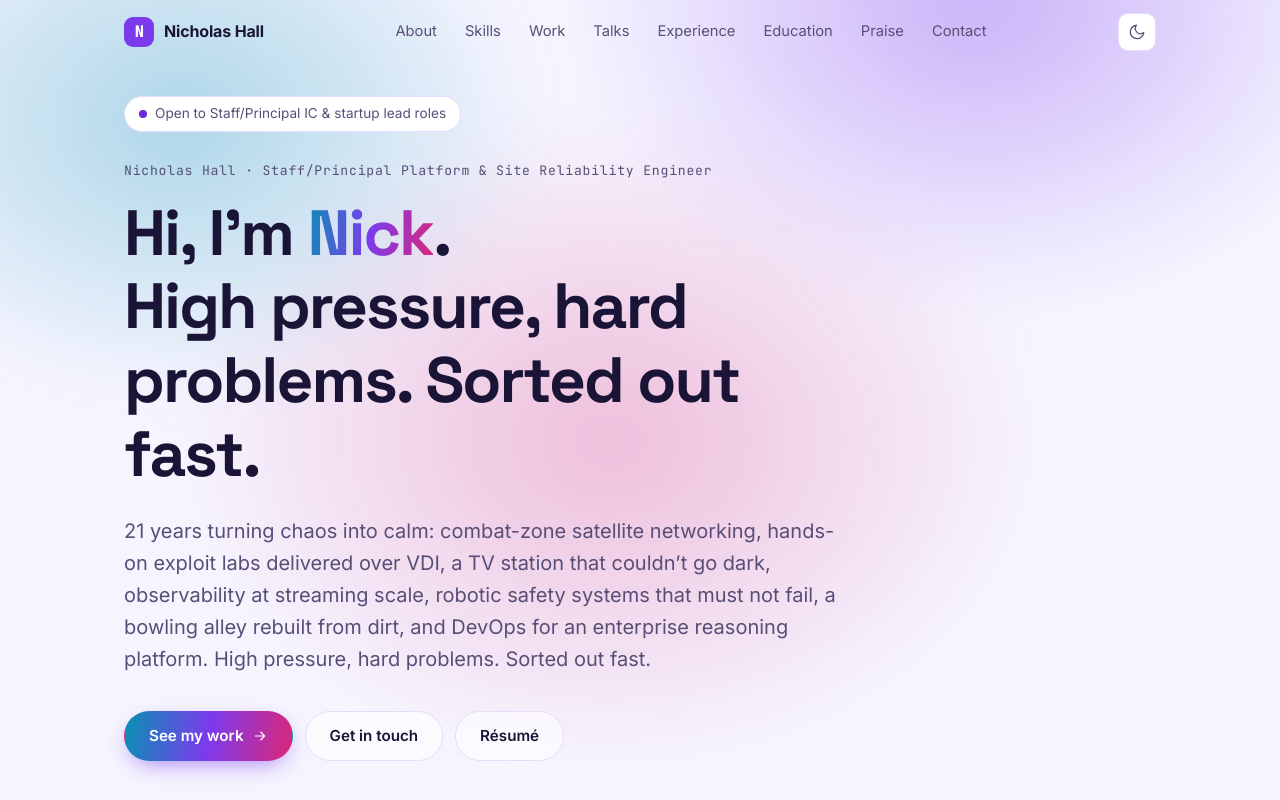
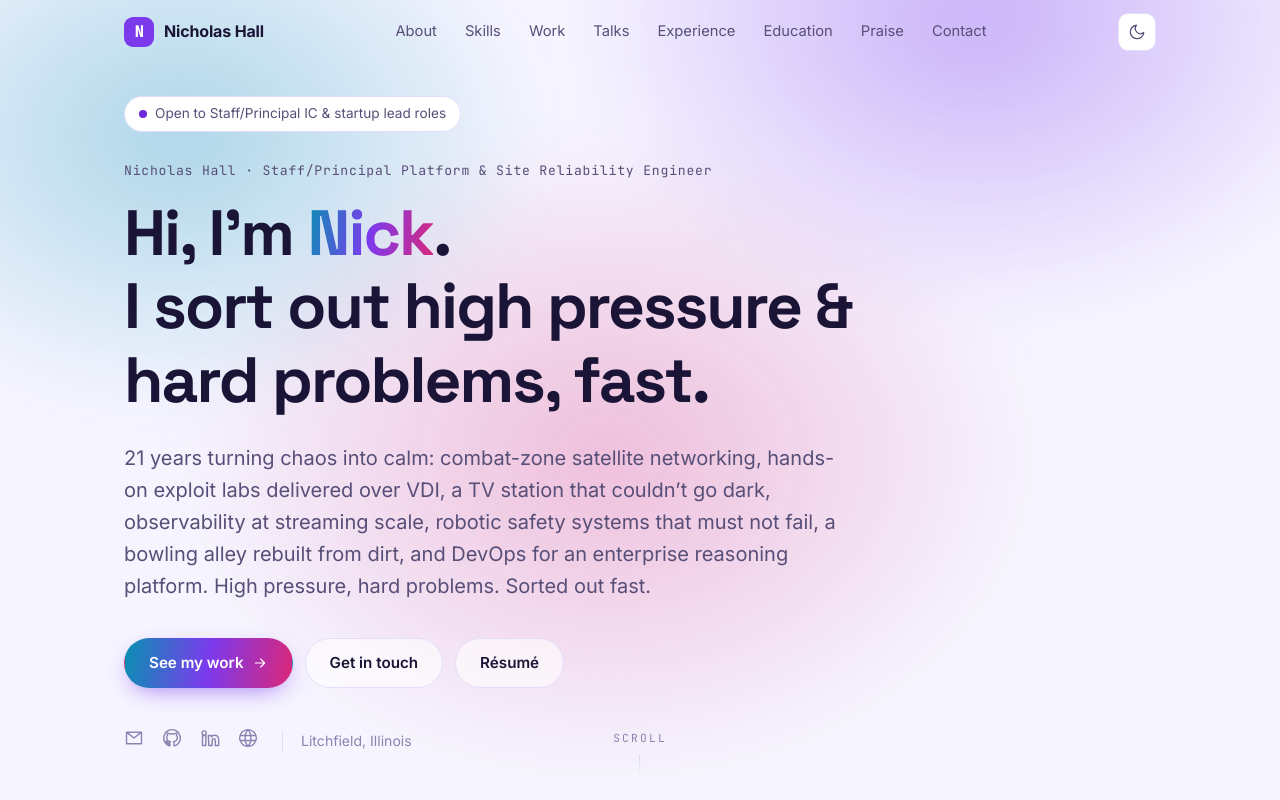
Before and after one commit to nicholas-a-hall/nicholas-a-hall.github.io, a React (Vite) app: page / in a window 1280 px wide. Shown: the top 800 px of the page. Built offline with nearby package versions, Linux system fonts and the light colour scheme.

Commit message:
update tagline content

```diff
--- a/src/data/content.js
+++ b/src/data/content.js
@@ -12,7 +12,7 @@ export const profile = {
   title: 'Nicholas Hall · Staff/Principal Platform & Site Reliability Engineer',
   // The spine: one line that says what you do and works for streaming-scale
   // reliability AND startup range.
-  tagline: 'High pressure, hard problems. Sorted out fast.',
+  tagline: 'I sort out high pressure & hard problems, fast.',
   // The range story, in your own voice.
   blurb:
     '21 years turning chaos into calm: combat-zone satellite networking, hands-on exploit labs delivered over VDI, a TV station that couldn’t go dark, observability at streaming scale, robotic safety systems that must not fail, a bowling alley rebuilt from dirt, and DevOps for an enterprise reasoning platform. High pressure, hard problems. Sorted out fast.',
```
